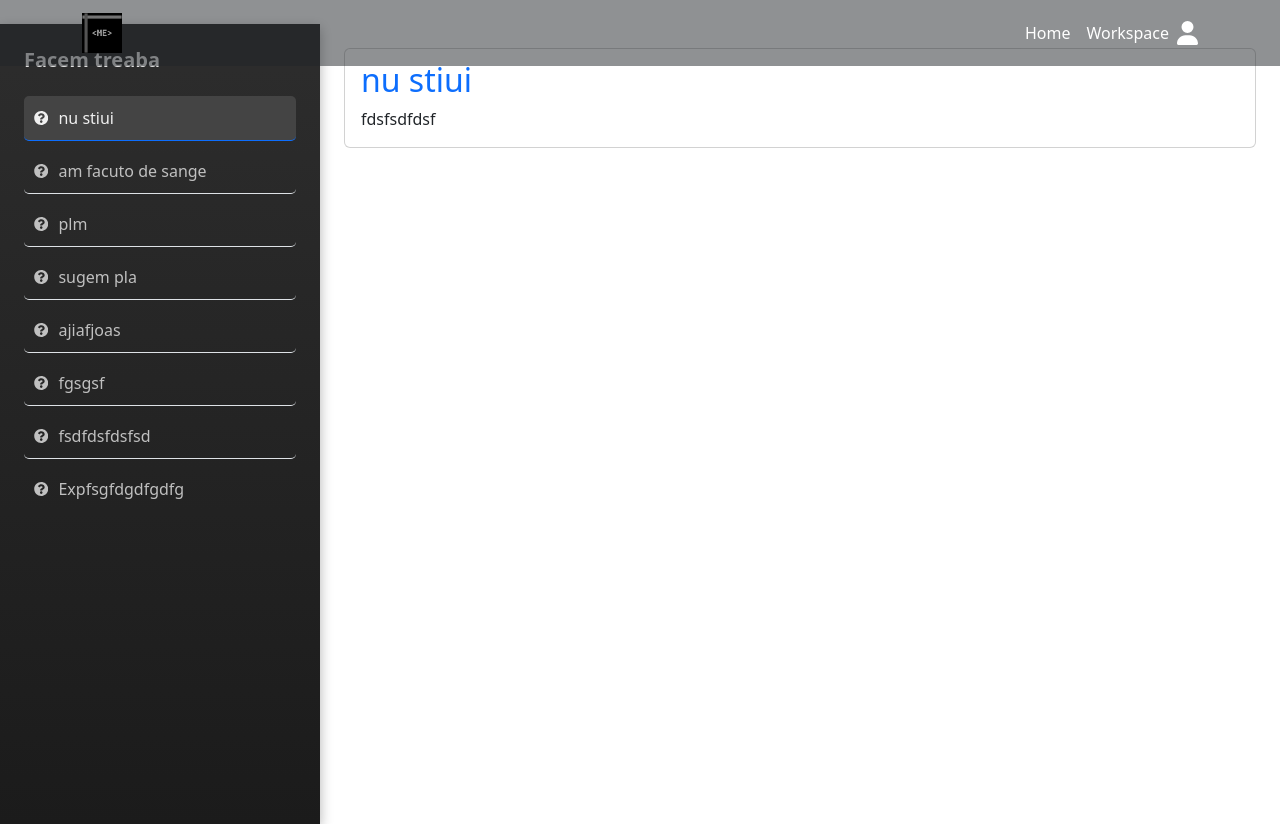
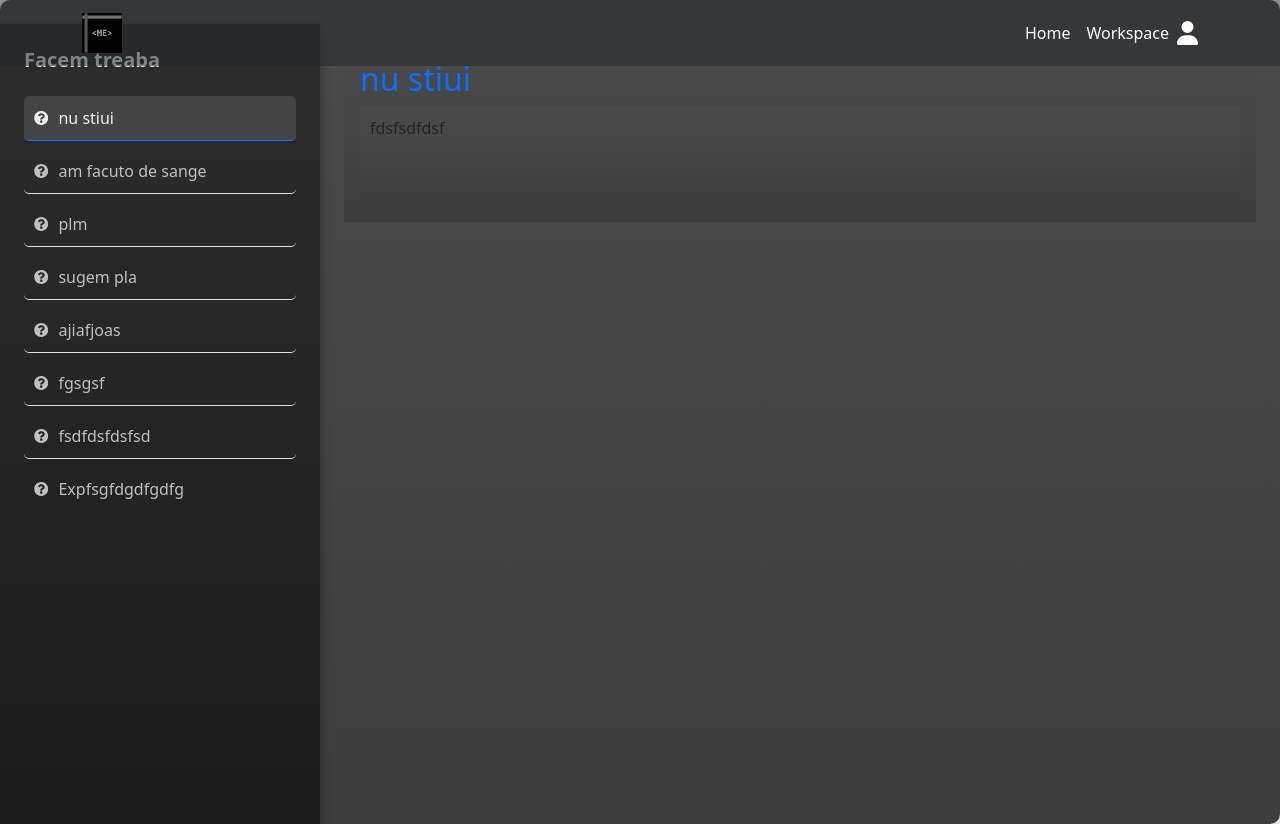
Before and after one commit to PauOnJava/EduTech_Hackathon, a React (Create React App) app in the folder app_01/: page /workspace in a window 1280 px wide. Both pictures are taken after a click on the item "nu stiui". Built offline with nearby package versions, Linux system fonts and the light colour scheme.

Commit message:
workspace update

```diff
--- a/app_01/src/Work.js
+++ b/app_01/src/Work.js
@@ -4,8 +4,7 @@ import { FaQuestionCircle } from 'react-icons/fa';
 
 function App() {
     const [selectedNotes, setSelectedNotes] = useState(null);
-
-    const notes = [
+    const [notes,setNotes] = useState([
         { id: 1, title: "nu stiui", content: "fdsfsdfdsf" },
         { id: 2, title: "am facuto de sange", content: "fdsfdsfsdfds" },
         { id: 3, title: "plm", content: "dasfaghjkgfd" },
@@ -14,10 +13,23 @@ function App() {
         { id: 6, title: "fgsgsf", content: "l;kjhgfdsghjk" },
         { id: 7, title: "fsdfdsfdsfsd", content: "Rfsdgfhjkjlk;kjhgfd" },
         { id: 8, title: "Expfsgfdgdfgdfg", content: "l;kjhgdsfgdhfjgkgl;lo" },
-    ];
+    ]);
+
+    const handleContentChange = (e) => {
+        const updatedNotes = notes.map((note) =>
+            note.id === selectedNotes.id
+                ? { ...note, content: e.target.innerText }
+                : note
+        );
+        setNotes(updatedNotes);
+    };
 
     return (
-        <div className="container-fluid">
+        <div className="container-fluid " style={{
+            background: "linear-gradient(180deg, #4b4b4b, #3d3d3d)",
+            borderRadius: '10px',
+            boxShadow: '0 4px 12px rgba(0, 0, 0, 0.3)',
+        }}>
             <div className="row pt-4">
                 <div className="col-md-3 collapse d-md-block vh-100 p-4" id="sidebar"
                      style={{
@@ -52,18 +64,34 @@ function App() {
                 </div>
 
                 <div className="col-md-9 p-4">
-                    <div className="card">
-                        <div className="card-body">
+                    <div className="card border-0">
+                        <div className="card-body"
+                             style={{
+                                 background: "linear-gradient(180deg, #4b4b4b, #3d3d3d)",
+                             }}>
                             {selectedNotes ? (
                                 <div>
                                     <h2
                                         className="card-subtitle mb-2 text-primary"
-                                        style={{ cursor: 'pointer' }}
+                                        style={{cursor: 'pointer'}}
                                         onClick={() => alert(`You clicked on "${selectedNotes.title}"!`)}
                                     >
                                         {selectedNotes.title}
                                     </h2>
-                                    <p className="card-text">{selectedNotes.content}</p>
+                                    <div
+                                        className="card-text"
+                                        contentEditable="true"
+                                        suppressContentEditableWarning={true}
+                                        onInput={handleContentChange}
+                                        style={{
+                                            padding: '10px',
+                                            background: "linear-gradient(180deg, #4b4b4b, #3d3d3d)",
+                                            minHeight: '100px',
+                                            outline: 'none',
+                                        }}
+                                    >
+                                        {selectedNotes.content}
+                                    </div>
                                 </div>
                             ) : (
                                 <p className="card-text">am facut treaba</p>
```
